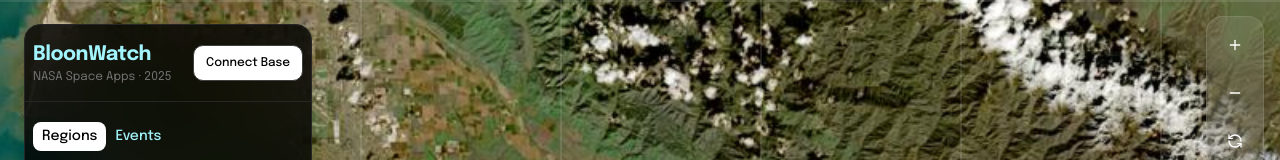
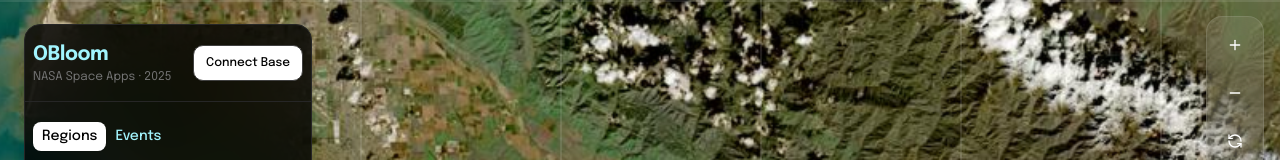
Before and after one commit to obixy/bloomwatch, a React (Vite) app in the folder frontend/: page / in a window 1280 px wide. Shown: the top 160 px of the page. Built offline with nearby package versions, Linux system fonts and the light colour scheme.

Commit message:
feat: atualizar nome da aplicação para OBloom no título e no componente Sidebar

```diff
--- a/frontend/index.html
+++ b/frontend/index.html
@@ -17,7 +17,7 @@
       rel="stylesheet"
     />
 
-    <title>Obee - NASA Space Apps 2025</title>
+    <title>OBloom - NASA Space Apps 2025</title>
   </head>
   <body>
     <div id="root"></div>
--- a/frontend/src/components/sidebar.tsx
+++ b/frontend/src/components/sidebar.tsx
@@ -42,7 +42,7 @@ export function Sidebar() {
         <div className="px-2 py-4 border-b border-neutral-800 flex items-center justify-between">
           <div>
             <h1 className="text-xl font-bold text-cyan-200 tracking-tight">
-              BloonWatch
+              OBloom
             </h1>
             <p className="text-xs text-neutral-500">NASA Space Apps · 2025</p>
           </div>
```
